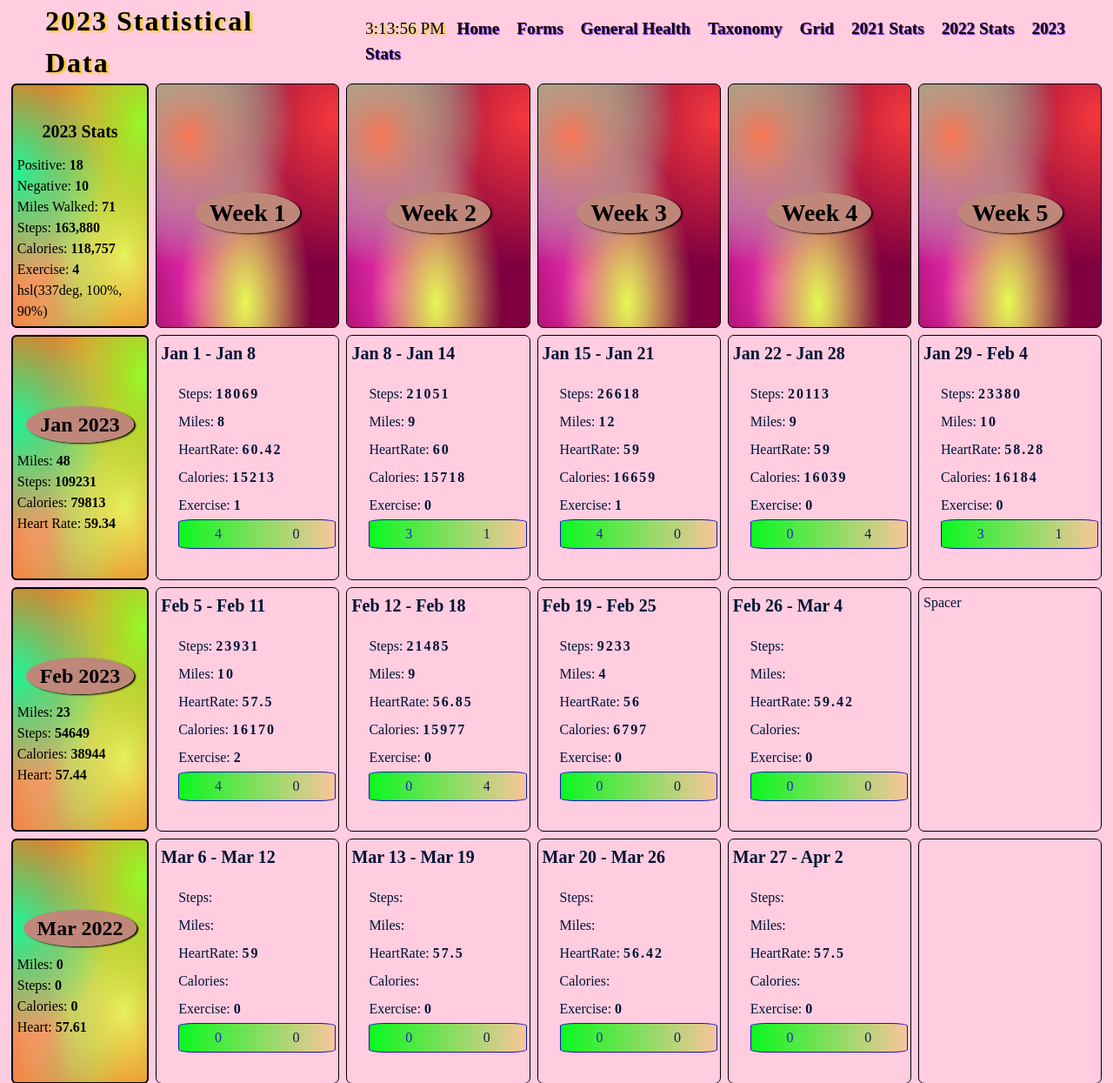
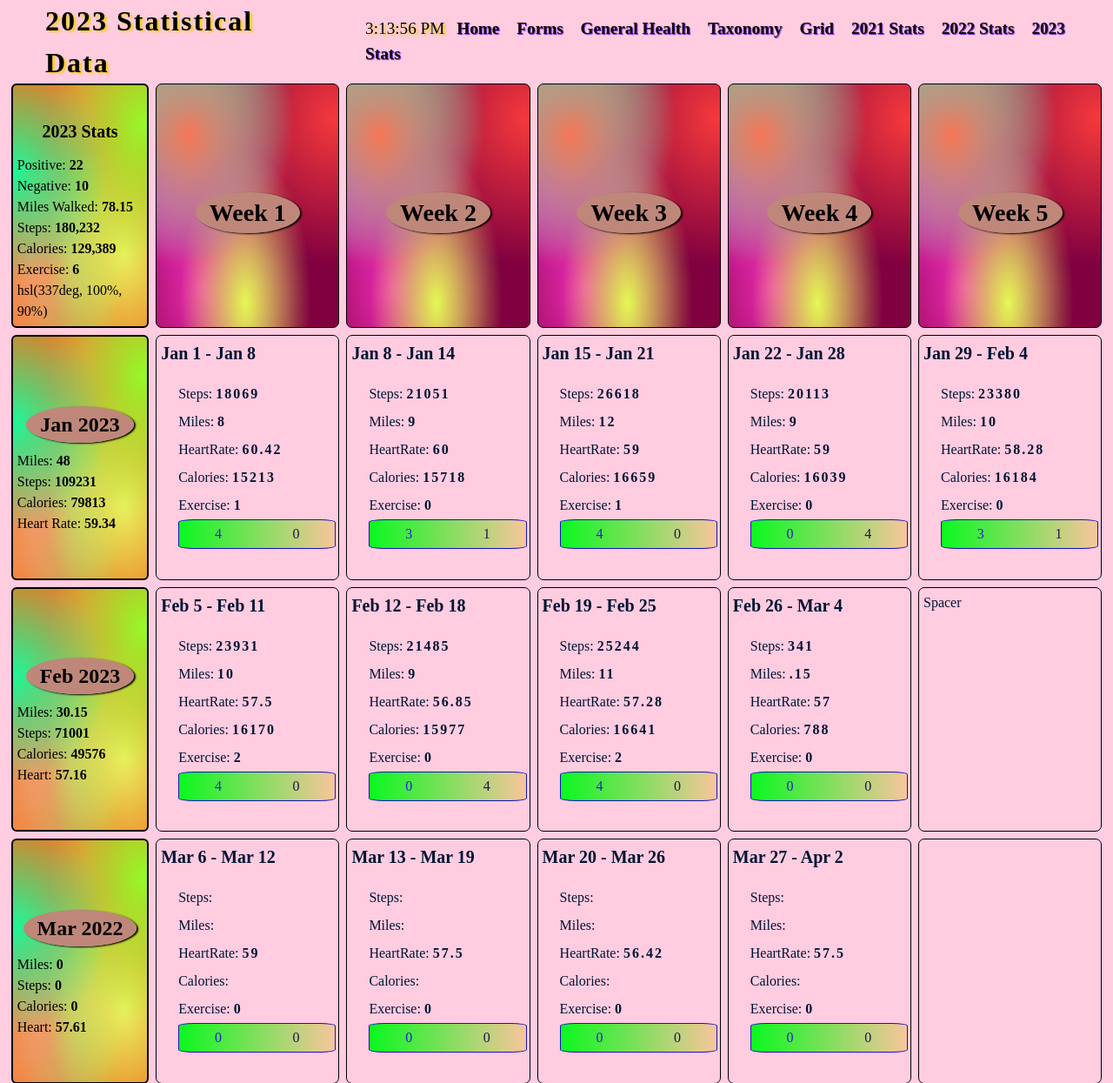
Before and after one commit to Shivabeach/forward, a CodeIgniter app: page /forward/index.php/pages/grid23 in a window 1280 px wide. Shown: the top 1245 px of the page at 87% size. Run offline with CodeIgniter, Linux system fonts and the light colour scheme; some web fonts are replaced.

Commit message:
End of Feb

```diff
--- a/application/views/pages/grid23.php
+++ b/application/views/pages/grid23.php
@@ -146,21 +146,21 @@
     <div class="div28">
       <h5 class="date-range">Feb 19 - Feb 25</h5>
       <ul>
-        <li class="pb25 febStep">Steps: <strong>9233</strong> </li>
-        <li class="pb25 febMile">Miles: <strong>4</strong> </li>
-        <li class="pb25 febHeart">HeartRate: <strong>56</strong> </li>
-        <li class="pb25 febCalorie">Calories: <strong>6797</strong> </li>
-        <li class="pb25 ex">Exercise: <strong>0</strong> </li>
-        <li class="summary pb25"><span class="pos">0</span> <span class="neg">0</span> </li>
+        <li class="pb25 febStep">Steps: <strong>25244</strong> </li>
+        <li class="pb25 febMile">Miles: <strong>11</strong> </li>
+        <li class="pb25 febHeart">HeartRate: <strong>57.28</strong> </li>
+        <li class="pb25 febCalorie">Calories: <strong>16641</strong> </li>
+        <li class="pb25 ex">Exercise: <strong>2</strong> </li>
+        <li class="summary pb25"><span class="pos">4</span> <span class="neg">0</span> </li>
       </ul>
     </div>
     <div class="div29">
       <h5 class="date-range">Feb 26 - Mar 4</h5>
       <ul>
-        <li class="pb25 febStep">Steps: <strong></strong> </li>
-        <li class="pb25 febMile">Miles: <strong></strong> </li>
-        <li class="pb25 febHeart">HeartRate: <strong>59.42</strong> </li>
-        <li class="pb25 febCalorie">Calories: <strong></strong> </li>
+        <li class="pb25 febStep">Steps: <strong>341</strong> </li>
+        <li class="pb25 febMile">Miles: <strong>.15</strong> </li>
+        <li class="pb25 febHeart">HeartRate: <strong>57</strong> </li>
+        <li class="pb25 febCalorie">Calories: <strong>788</strong> </li>
         <li class="pb25 ex">Exercise: <strong>0</strong> </li>
         <li class="summary pb25"><span class="pos">0</span> <span class="neg">0</span> </li>
       </ul>
```
